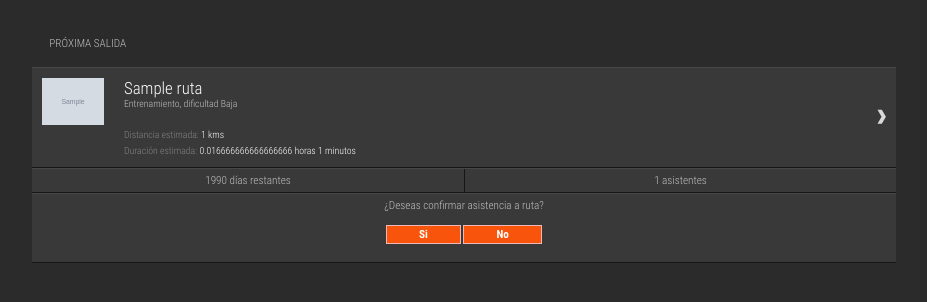
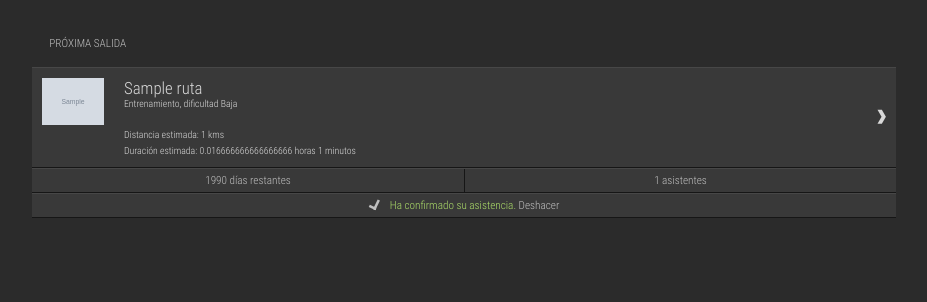
Before and after one commit to guadiabike/guadiabike, a Django app: page /home/ in a window 1280 px wide. Shown: the part 191-493 px from the top of the page, without its empty margins (176-1103 px from the left). Run offline with Django 3.2, Linux system fonts and the light colour scheme; a user stored in the database is signed in; data comes from the database, SQL or seed files in the repository; tables that the repository leaves empty hold one stand-in row (values such as "Sample post"); grey boxes marked "Sample" are stand-in pictures; parts of the project's set-up code (start-up, migrations or seed data) failed here and were passed over.

Commit message:
Cambios para aceptar una ruta.

```diff
--- /dev/null
+++ b/binky_calendar/templates/binky_calendar/_ajax/evento_next_asistencia.html
@@ -0,0 +1,19 @@
+{% if confirmado %}
+
+    {% if asiste %}
+        <i class="icon icon-tick"></i><span class="ui-ppp-l bk-color-primary">Ha confirmado su asistencia.</span>
+    {% else %}
+        <i class="icon icon-cog"></i><span class="ui-ppp-l bk-color-secondary">Ha confirmado que no asistirá.</span>
+    {% endif %}
+        <span class="ui-clickeable" onclick="bk_calendar_eventoAsiste('{{ evento_id }}', '{{ request.user.id }}', 2)">Deshacer</span>
+{% else %}
+
+    <span class="ui-block">¿Deseas confirmar asistencia a ruta?</span>
+    <span>
+        <a class="button--primary ui-clickeable" onclick="bk_calendar_eventoAsiste('{{ evento_id }}', '{{ request.user.id }}', 1)">Si</a>
+    </span>
+    <span>
+        <a class="button--primary ui-clickeable" onclick="bk_calendar_eventoAsiste('{{ evento_id }}', '{{ request.user.id }}', 0)">No</a>
+    </span>
+
+{% endif %}
--- a/binky_calendar/templates/binky_calendar/_tags/evento_next.html
+++ b/binky_calendar/templates/binky_calendar/_tags/evento_next.html
@@ -49,14 +49,10 @@
 
         <div class="bk-content ui-table">
             <div class="ui-table-row">
-                <div class="ui-table-cell bk-info">
-                    <span class="ui-block">¿Deseas confirmar asistencia a ruta?</span>
-                    <span>
-                        <a class="button--primary" onclick="bk_calendar_eventoAsiste('{{ nextruta.id }}', '{{ request.user.id }}', 1)">Si</a>
-                    </span>
-                    <span>
-                        <a class="button--primary" onclick="bk_calendar_eventoAsiste('{{ nextruta.id }}', '{{ request.user.id }}', 0)">No</a>
-                    </span>
+                <div id="bk_evento_next_ruta_{{ nextruta.id }}" class="ui-table-cell bk-info">
+
+                    {% include "binky_calendar/_ajax/evento_next_asistencia.html" %}
+
                 </div>
             </div>
         </div>
@@ -68,7 +64,7 @@
     <script>
     function bk_calendar_eventoAsiste(eventoId, userId, asisteParam) {
         $.get('{% url 'calendar:evento_asiste' %}', {evento_id: eventoId, user_id: userId, asiste: asisteParam}, function(data){
-            alert(data);
+            $('#bk_evento_next_ruta_' + eventoId).html(data);
         });
     }
     $(document).ready(function() { });
--- a/binky_calendar/templatetags/binky_calendar.py
+++ b/binky_calendar/templatetags/binky_calendar.py
@@ -20,17 +20,27 @@
 
     def render(self, context):
         nAsistentes = 0
+        confirmado = False
+        asiste = False
         try:
             # Obtenemos la siguiente ruta reciente.
             p = Evento.objects.filter(hora__gte=datetime.datetime.now())[0]
             nAsistentes = len(AsisteEvento.objects.filter(evento_id=p.id, asiste=True))
+
+            # Comprobamos si el evento existe.
+            try:
+                asistencia = AsisteEvento.objects.get(user_id=context['request'].user.id, evento_id=p.id)
+                confirmado = True
+                asiste = asistencia.asiste
+            except AsisteEvento.DoesNotExist:
+                confirmado = False
 
         except IndexError:
             p = None
 
         t = template.loader.get_template(self.template)
 
-        context.update({'nextruta': p, 'nAsistentes': nAsistentes})
+        context.update({'nextruta': p, 'evento_id': p.id, 'nAsistentes': nAsistentes, 'confirmado': confirmado, 'asiste': asiste})
 
         return t.render(context)
 
--- a/binky_calendar/urls.py
+++ b/binky_calendar/urls.py
@@ -1,3 +1,5 @@
+# -*- coding: UTF-8-*-
+
 __author__ = 'Antonio'
 
 
--- a/web-content/static/theme/dark.css
+++ b/web-content/static/theme/dark.css
@@ -8,9 +8,11 @@
 
 body { background-color: #2b2b2b; color: #d9d9d9; }
 
-.ui-color-high { color: white; }
-.ui-color-title { color: #bfbfbf; }
-.ui-color-soft { color: #828282; }
+.bk-color-high { color: white; }
+.bk-color-title { color: #bfbfbf; }
+.bk-color-soft { color: #828282; }
+.bk-color-primary { color: #adde6a }
+.bk-color-secondary { color: #f9540c }
 
 input[type='text'] { border: 0px; background-color: transparent; width: 100%;}
 input[type='email'] { border: 0px; background-color: transparent; width: 100%;}
```
Also changed, not shown: binky_calendar/views.py (+17 -8 lines).
